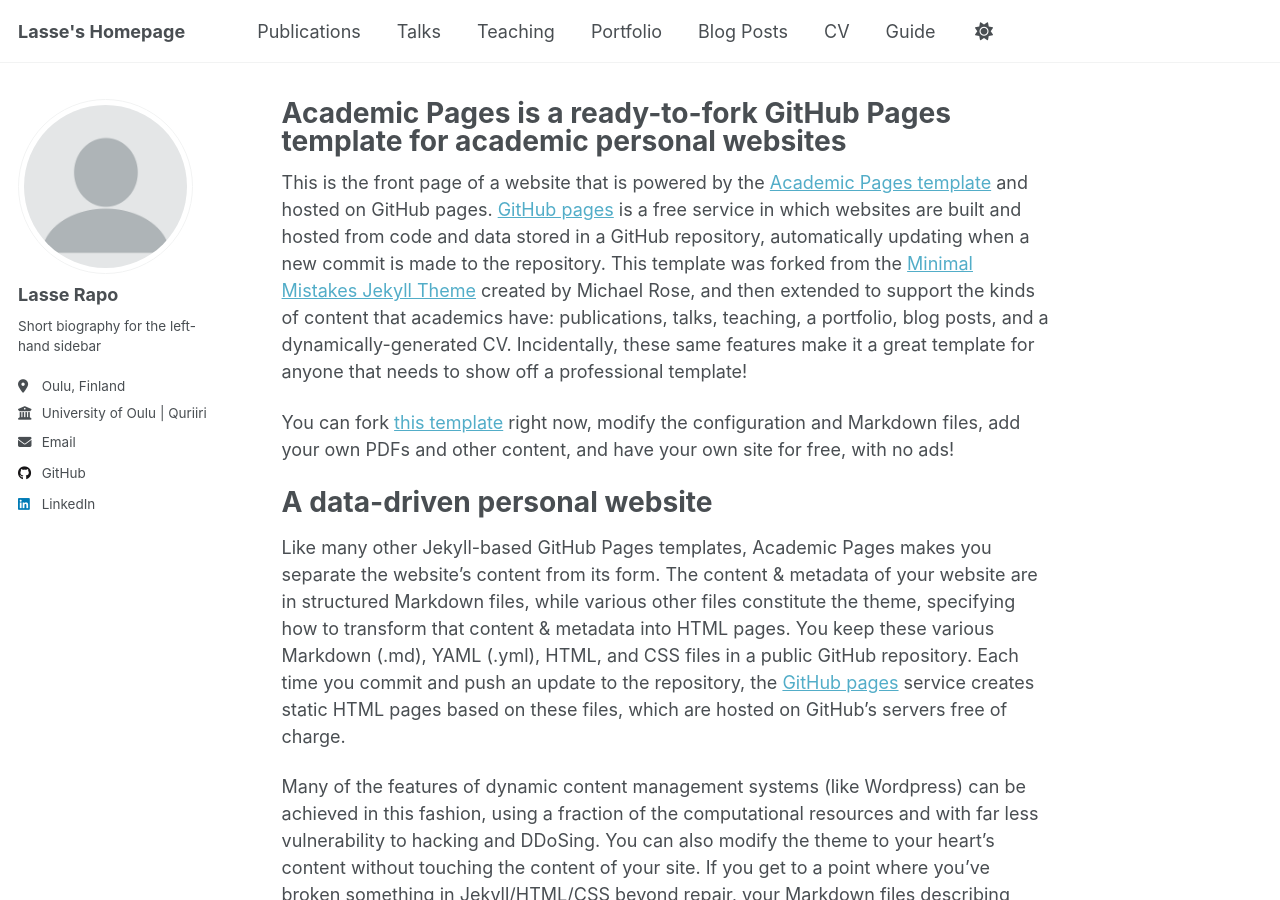
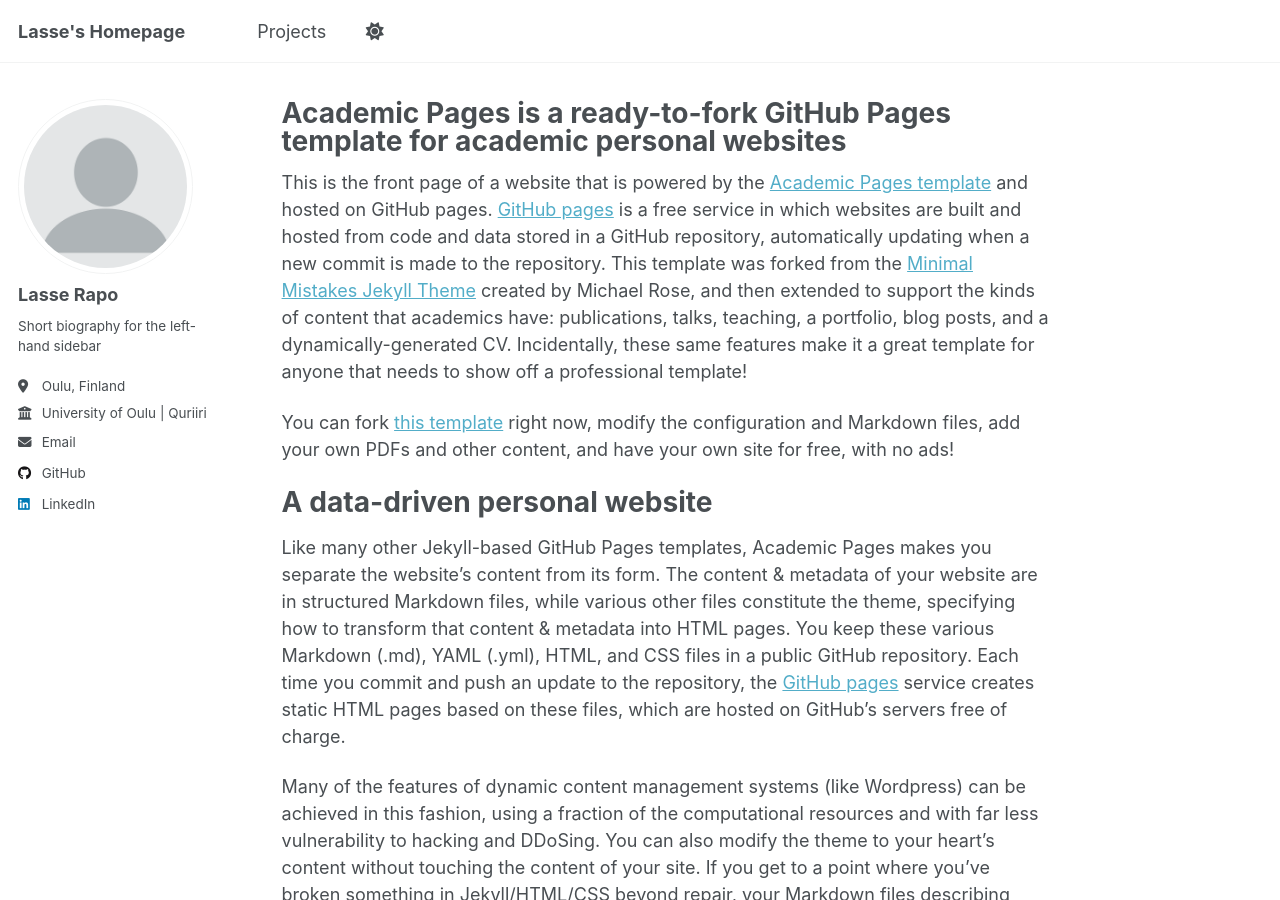
Before and after one commit to LasseRapo/lasserapo.github.io, a Jekyll site: the page built from _pages/about.md, in a window 1280 px wide and 900 px high. Built offline with Jekyll 4.4.1, drawn with Linux system fonts in a browser that asks for light colours; a script that is not in the unit is left out; part of the change alters nothing that is shown.

Commit message:
Update navigation.yml

```diff
--- a/_data/navigation.yml
+++ b/_data/navigation.yml
@@ -8,26 +8,26 @@
 #      Markdown formatted page while the second is generated using JSON.
 
 main:
-  - title: "Publications"
-    url: /publications/
+#  - title: "Publications"
+#    url: /publications/
 
-  - title: "Talks"
-    url: /talks/
+#  - title: "Talks"
+#    url: /talks/
 
-  - title: "Teaching"
-    url: /teaching/
+#  - title: "Teaching"
+#    url: /teaching/
 
-  - title: "Portfolio"
-    url: /portfolio/
+  - title: "Projects"
+    url: /projects/
 
-  - title: "Blog Posts"
-    url: /year-archive/
+#  - title: "Blog Posts"
+#    url: /year-archive/
 
-  - title: "CV"
-    url: /cv/
+#  - title: "CV"
+#    url: /cv/
 
   # - title: "CV"
   #   url: /cv-json/
 
-  - title: "Guide"
-    url: /markdown/
+#  - title: "Guide"
+#    url: /markdown/
```
